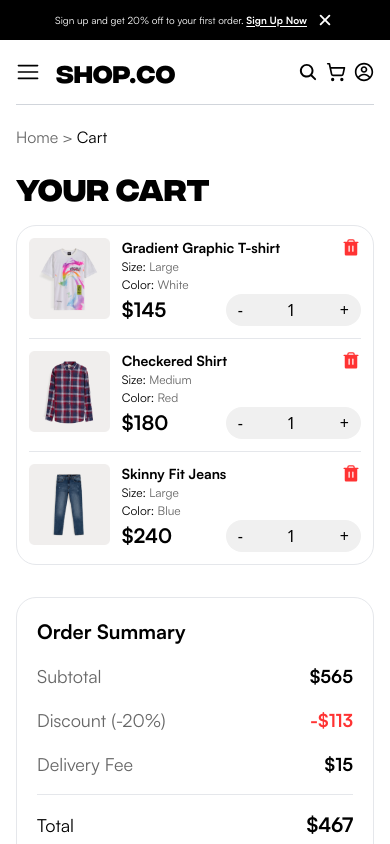
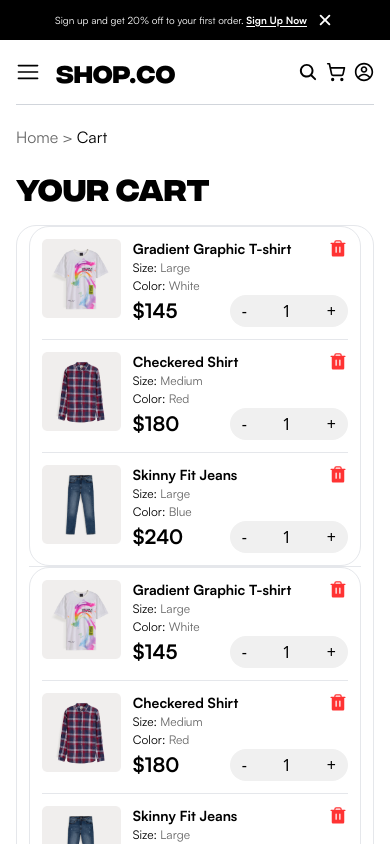
Before and after one commit to WebDev-MAP/E-Commerce, a React (Vite) app: page /cart in a window 390 px wide. Shown: the top 844 px of the page. Built offline with nearby package versions, Linux system fonts and the light colour scheme.

Commit message:
Refactor ShoppingCartItems component to use ShopContext for cart functionality

```diff
--- a/src/components/ShoppingCartItems.jsx
+++ b/src/components/ShoppingCartItems.jsx
@@ -1,24 +1,27 @@
-import { useState } from 'react'
 import { PiTrashFill } from 'react-icons/pi'
 import { formatCurrency } from '../utilities/formatCurrency'
+import { useShopContext } from '../context/ShopContext'
+import { products } from '../data/products'
 
-function ShoppingCartItems({ product }) {
-  const [quantity, setQuantity] = useState(1)
-
-  function incrementQuantity() {
-    let _quantity = quantity + 1
-    setQuantity(_quantity)
-  }
-
-  function decrementQuantity() {
-    if (quantity === 1) return
-    let _quantity = quantity - 1
-    setQuantity(_quantity)
-  }
+function ShoppingCartItems() {
+  const {
+    cartItems,
+    increaseCartQuantity,
+    decreaseCartQuantity,
+    removeCartItem,
+  } = useShopContext()
 
   return (
-    <div>
-      <section className="my-3 md:my-6 flex w-full gap-3">
+    <>
+      <section className="cart-products rounded-[20px] border md:w-7/12">
+        <ul className="divide-y px-3 md:px-6">
+          { cartItems.length > 0 ? (
+          cartItems.map((cartItem) =>
+            products.map((product) => {
+              if (product.id === cartItem.id) {
+                return (
+                  <li key={cartItem.id.toString()}>
+                    <section className="my-3 flex w-full gap-3 md:my-6">
                       <div>
                         <img
                           className="w-28 md:w-32"
@@ -47,33 +50,32 @@ function ShoppingCartItems({ product }) {
                           </div>
                           <div>
                             <button>
-                <PiTrashFill className="h-5 w-5 text-[#FF3333]" />
+                              <PiTrashFill
+                                onClick={() => removeCartItem(product.id)}
+                                className="h-5 w-5 text-[#FF3333]"
+                              />
                             </button>
                           </div>
                         </div>
                         <div className="flex items-center justify-between">
                           <p className="font-satoshi_bold text-xl md:text-2xl">
-              {formatCurrency(product.price)}
+                            {formatCurrency(product.price * cartItem.quantity)}
                           </p>
                           <div className="flex rounded-full bg-[#F0F0F0]">
                             <button
-                onClick={decrementQuantity}
+                              onClick={() => decreaseCartQuantity(product.id)}
                               className="rounded-l-full py-1 pl-3 pr-4 text-[1rem] outline-1 hover:outline"
                             >
                               -
                             </button>
-              <input
-                onChange={(e) => setQuantity(e.target.value)}
-                className="bg-[#F0F0F0] text-center"
-                type="number"
+                            <span
+                              className="flex w-12 items-center justify-center bg-[#F0F0F0]"
                               id="quantity"
-                name="quantity"
-                value={quantity}
-                min="1"
-                max={50}
-              />
+                            >
+                              {cartItem.quantity}
+                            </span>
                             <button
-                onClick={incrementQuantity}
+                              onClick={() => increaseCartQuantity(product.id)}
                               className="rounded-r-full py-1 pl-4 pr-3 text-[1rem] outline-1 hover:outline"
                             >
                               +
@@ -82,7 +84,17 @@ function ShoppingCartItems({ product }) {
                         </div>
                       </div>
                     </section>
-    </div>
+                  </li>
+                )
+              } else {
+                return null
+              }
+            })
+          )) :
+          (<div className="flex justify-center items-center m-3">Your cart is empty</div>)}
+        </ul>
+      </section>
+    </>
   )
 }
 export default ShoppingCartItems
```
Lines whose indentation alone changed are shown as unchanged.
